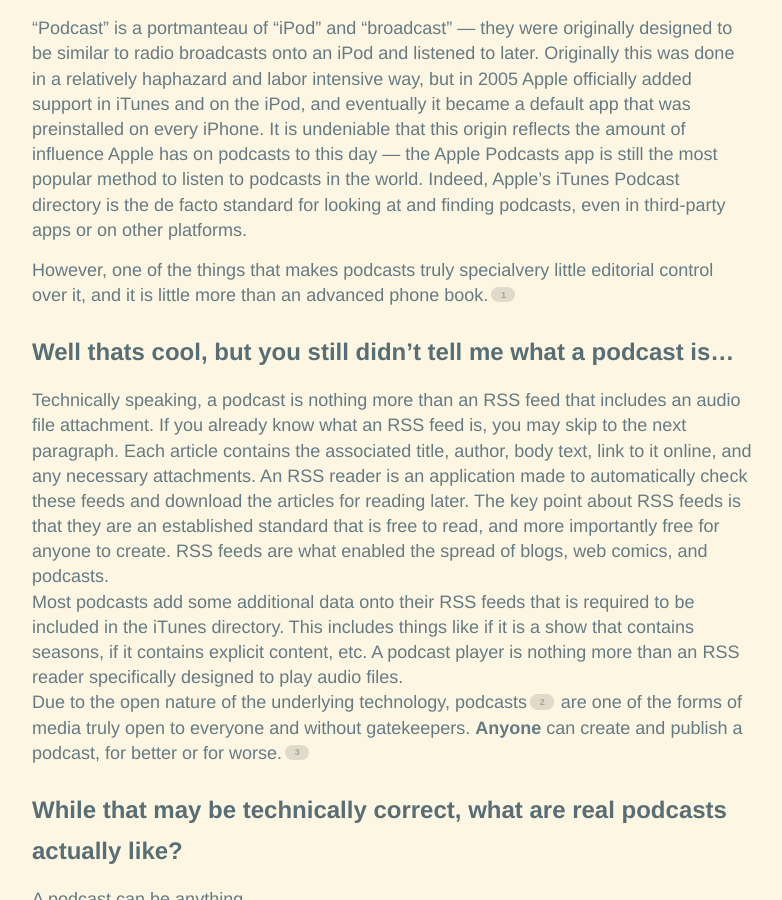
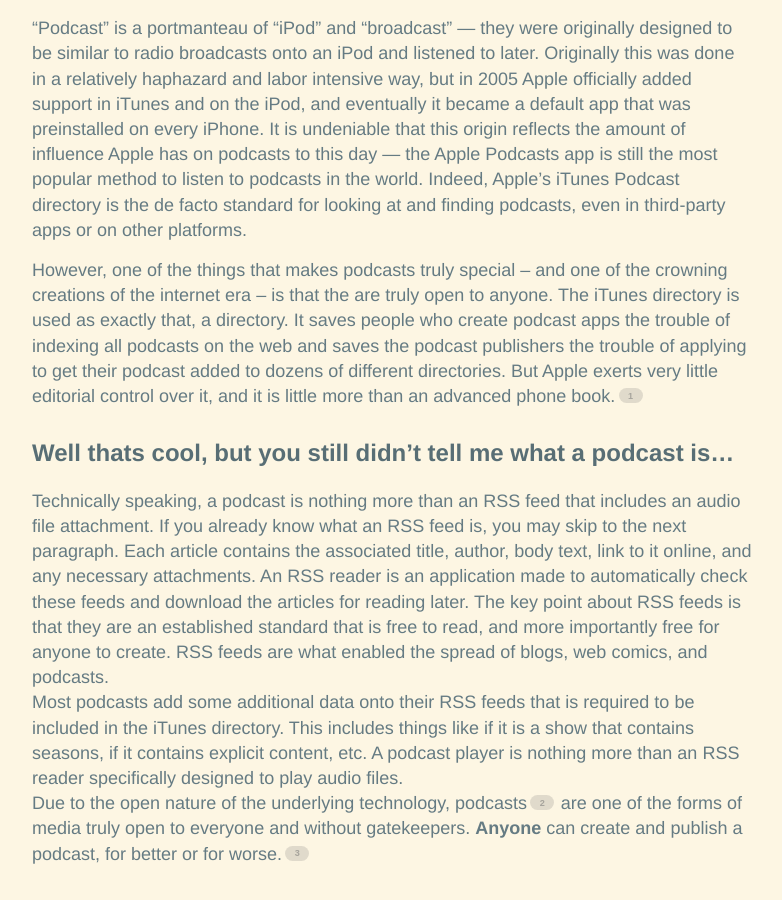
Before and after one commit to hencefarthing/hencefarthing.github.io, a Jekyll site: the page built from _posts/2018/12/2018-12-28-podcast-and-blogs.md, in a window 1280 px wide and 900 px high, scrolled down 507 px. Shown: the whole window, without its empty margins (248-1030 px from the left). Built offline with Jekyll 4.4.1, drawn with Linux system fonts in a browser that asks for light colours.

Commit message:
We found the missing paragraph

```diff
--- a/_posts/2018/12/2018-12-28-podcast-and-blogs.md
+++ b/_posts/2018/12/2018-12-28-podcast-and-blogs.md
@@ -9,7 +9,7 @@
 ## Where did podcasts come from?
 "Podcast" is a portmanteau of "iPod" and "broadcast" — they were originally designed to be similar to radio broadcasts onto an iPod and listened to later. Originally this was done in a relatively haphazard and labor intensive way, but in 2005 Apple officially added support in iTunes and on the iPod, and eventually it became a default app that was preinstalled on every iPhone. It is undeniable that this origin reflects the amount of influence Apple has on podcasts to this day — the Apple Podcasts app is still the most popular method to listen to podcasts in the world. Indeed, Apple's iTunes Podcast directory is the de facto standard for looking at and finding podcasts, even in third-party apps or on other platforms.
 
-However, one of the things that makes podcasts truly specialvery little editorial control over it, and it is little more than an advanced phone book.[^5]
+However, one of the things that makes podcasts truly special -- and one of the crowning creations of the internet era -- is that the are truly open to anyone. The iTunes directory is used as exactly that, a directory. It saves people who create podcast apps the trouble of indexing all podcasts on the web and saves the podcast publishers the trouble of applying to get their podcast added to dozens of different directories. But Apple exerts very little editorial control over it, and it is little more than an advanced phone book.[^5]
 
 ## Well thats cool, but you still didn't tell me what a podcast is…
 Technically speaking, a podcast is nothing more than an RSS feed that includes an audio file attachment. If you already know what an RSS feed is, you may skip to the next paragraph. Each article contains the associated title, author, body text, link to it online, and any necessary attachments. An RSS reader is an application made to automatically check these feeds and download the articles for reading later. The key point about RSS feeds is that they are an established standard that is free to read, and more importantly free for anyone to create. RSS feeds are what enabled the spread of blogs, web comics, and podcasts.
```
